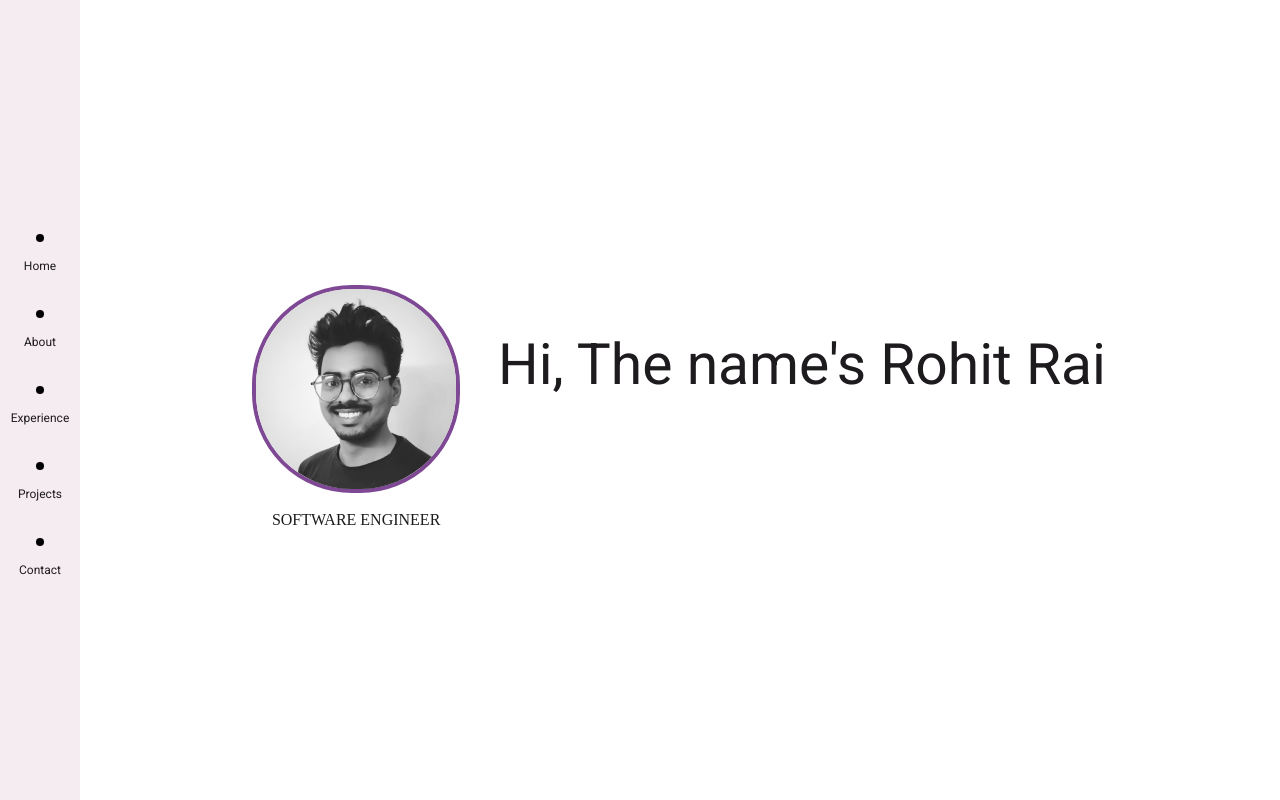
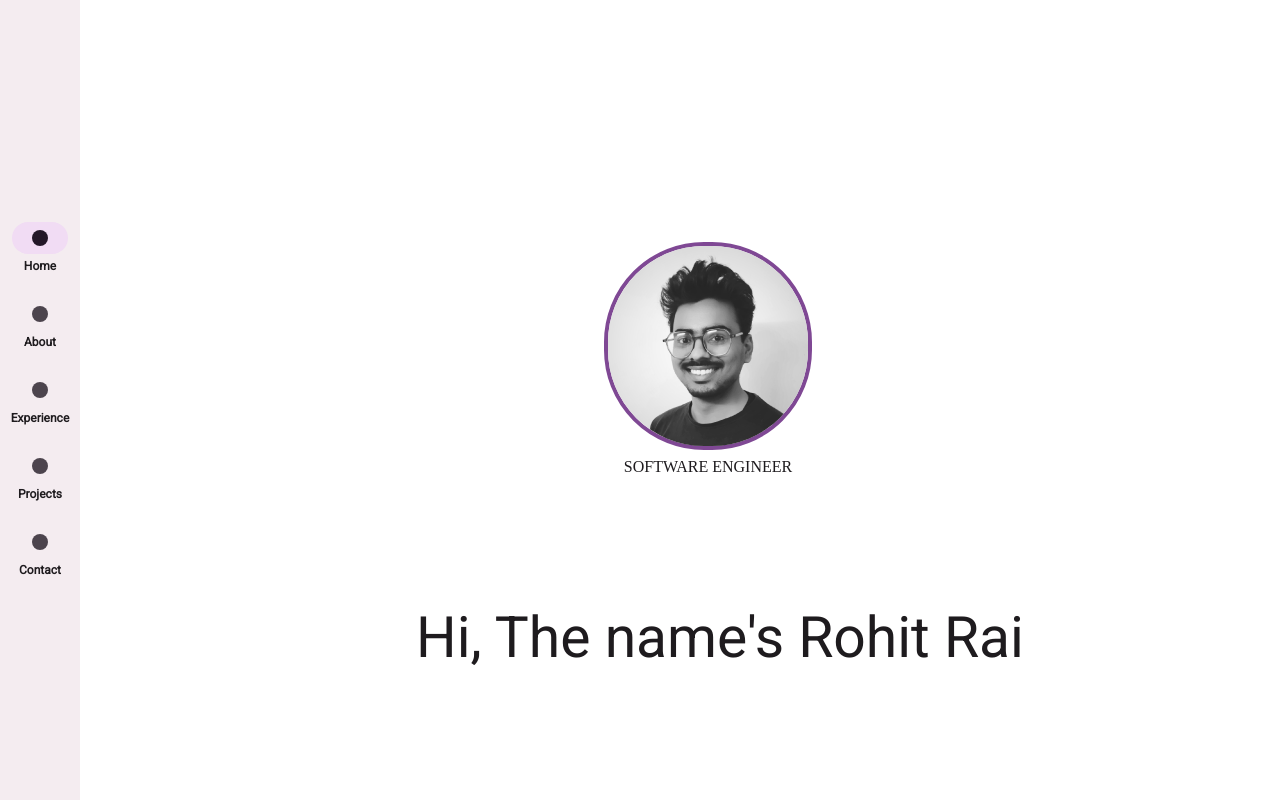
Before and after one commit to rohitrai3/portfolio, a React (Vite) app: page / in a window 1280 px wide. Built offline with nearby package versions, Linux system fonts and the light colour scheme.

Commit message:
Fix home style

```diff
--- a/src/components/App.tsx
+++ b/src/components/App.tsx
@@ -31,10 +31,10 @@ function App() {
 
   return (
     <div className="app-layout">
+      <div className="app-content">{getActiveTab()}</div>
       <div className="app-navigation">
         <Navigation {...navigationProps} />
       </div>
-      <div className="app-content">{getActiveTab()}</div>
     </div>
   );
 }
--- /dev/null
+++ b/src/components/common/icons.tsx
@@ -0,0 +1 @@
+export const DotIcon = <svg xmlns="http://www.w3.org/2000/svg" height="24px" viewBox="0 0 24 24" width="24px" fill="#000000"><path d="M24 24H0V0h24v24z" fill="none"/><circle cx="12" cy="12" r="8"/></svg>
--- a/src/components/navigation.tsx
+++ b/src/components/navigation/index.tsx
@@ -1,4 +1,5 @@
 import React from "react";
+import { DotIcon } from "../common/icons";
 
 export type NavigationProps = {
   activeTab: string;
@@ -10,7 +11,7 @@ export default function Navigation({
   setActiveTab,
 }: NavigationProps) {
   const isActiveTab = (tab: string): string => {
-    if (activeTab === tab) return "navigation-active";
+    if (activeTab === tab) return "navigation-active secondary-container";
     else return "";
   };
 
@@ -19,17 +20,7 @@ export default function Navigation({
       {/* Home */}
       <div className="navigation-item" onClick={() => setActiveTab("home")}>
         <div className={`navigation-icon ${isActiveTab("home")}`}>
-          <svg
-            className={`navigation-dot ${isActiveTab("home")}`}
-            xmlns="http://www.w3.org/2000/svg"
-            height="12px"
-            viewBox="0 0 24 24"
-            width="12px"
-            fill="#000000"
-          >
-            <path d="M24 24H0V0h24v24z" fill="none" />
-            <circle cx="12" cy="12" r="8" />
-          </svg>
+          {DotIcon}
         </div>
         <div className="navigation-label">
           <p className="on-surface-text label-medium">Home</p>
@@ -38,17 +29,7 @@ export default function Navigation({
       {/* About */}
       <div className="navigation-item" onClick={() => setActiveTab("about")}>
         <div className={`navigation-icon ${isActiveTab("about")}`}>
-          <svg
-            className={`navigation-dot ${isActiveTab("about")}`}
-            xmlns="http://www.w3.org/2000/svg"
-            height="12px"
-            viewBox="0 0 24 24"
-            width="12px"
-            fill="#000000"
-          >
-            <path d="M24 24H0V0h24v24z" fill="none" />
-            <circle cx="12" cy="12" r="8" />
-          </svg>
+          {DotIcon}
         </div>
         <div className="navigation-label">
           <p className="on-surface-text label-medium">About</p>
@@ -60,17 +41,7 @@ export default function Navigation({
         onClick={() => setActiveTab("experience")}
       >
         <div className={`navigation-icon ${isActiveTab("experience")}`}>
-          <svg
-            className={`navigation-dot ${isActiveTab("experience")}`}
-            xmlns="http://www.w3.org/2000/svg"
-            height="12px"
-            viewBox="0 0 24 24"
-            width="12px"
-            fill="#000000"
-          >
-            <path d="M24 24H0V0h24v24z" fill="none" />
-            <circle cx="12" cy="12" r="8" />
-          </svg>
+          {DotIcon}
         </div>
         <div className="navigation-label">
           <p className="on-surface-text label-medium">Experience</p>
@@ -79,17 +50,7 @@ export default function Navigation({
       {/* Projects */}
       <div className="navigation-item" onClick={() => setActiveTab("projects")}>
         <div className={`navigation-icon ${isActiveTab("projects")}`}>
-          <svg
-            className={`navigation-dot ${isActiveTab("projects")}`}
-            xmlns="http://www.w3.org/2000/svg"
-            height="12px"
-            viewBox="0 0 24 24"
-            width="12px"
-            fill="#000000"
-          >
-            <path d="M24 24H0V0h24v24z" fill="none" />
-            <circle cx="12" cy="12" r="8" />
-          </svg>
+          {DotIcon}
         </div>
         <div className="navigation-label">
           <p className="on-surface-text label-medium">Projects</p>
@@ -98,17 +59,7 @@ export default function Navigation({
       {/* Contact */}
       <div className="navigation-item" onClick={() => setActiveTab("contact")}>
         <div className={`navigation-icon ${isActiveTab("contact")}`}>
-          <svg
-            className={`navigation-dot ${isActiveTab("contact")}`}
-            xmlns="http://www.w3.org/2000/svg"
-            height="12px"
-            viewBox="0 0 24 24"
-            width="12px"
-            fill="#000000"
-          >
-            <path d="M24 24H0V0h24v24z" fill="none" />
-            <circle cx="12" cy="12" r="8" />
-          </svg>
+          {DotIcon}
         </div>
         <div className="navigation-label">
           <p className="on-surface-text label-medium">Contact</p>
--- a/src/styles/style.css
+++ b/src/styles/style.css
@@ -5,29 +5,23 @@ body {
 }
 
 .app-layout {
+  width: 100dvw;
   height: 100dvh;
   display: flex;
   flex-direction: column;
 }
 
-.app-navigation {
-  order: 2;
+.app-content {
+  flex: 1;
+  position: relative;
 }
 
-.app-content {
-  order: 1;
-  flex: 1;
-}
+/* Navigation */
 
 .navigation {
   height: 80px;
-  width: 100%;
   display: flex;
   justify-content: space-between;
-  position: fixed;
-  bottom: 0;
-  z-index: 1;
-  overflow: auto;
 }
 
 .navigation-item {
@@ -44,46 +38,52 @@ body {
   align-items: center;
 }
 
-.navigation-dot {
+.navigation-icon svg {
   margin: 6px;
+  fill: var(--md-sys-color-on-surface-variant-light);
 }
 
 .navigation-label {
   height: 16px;
+  font-weight: bold;
   display: flex;
   justify-content: center;
   align-items: center;
   padding-top: 4px;
 }
 
+.navigation-active svg {
+  fill: var(--md-sys-color-on-secondary-container-light);
+}
+
 /* Home */
 
 .home {
-  height: 100%;
-  padding-left: 16px;
-  padding-right: 16px;
-  display: flex;
-  flex-direction: column;
-  justify-content: center;
+  display: grid;
+  position: absolute;
+  top: 16px;
+  right: 16px;
+  bottom: 16px;
+  left: 16px;
+  overflow: auto;
+}
+
+.home-heading {
+  align-self: end;
+  justify-self: center;
   text-align: center;
+  margin-bottom: 16px;
 }
 
 .profile-photo {
   width: 200px;
   height: 200px;
-  margin: 14px;
+  margin-bottom: 4px;
   border: 4px solid var(--md-sys-color-primary-light);
   border-radius: 100px;
 }
-
-.home-heading {
-  order: 1;
-}
-
 .home-description {
-  order: 2;
-  margin-top: 8px;
-  margin-bottom: 80px;
+  text-align: center;
 }
 
 .about {
@@ -219,9 +219,10 @@ body {
     background-color: var(--md-sys-color-background-dark);
   }
 
-  .navigation-dot {
-    margin: 6px;
-    fill: var(--md-sys-color-on-surface-variant-dark)
+  /* Navigation */
+
+  .navigation-icon svg {
+    fill: var(--md-sys-color-on-surface-variant-dark);
   }
 
   .navigation-active {
```
